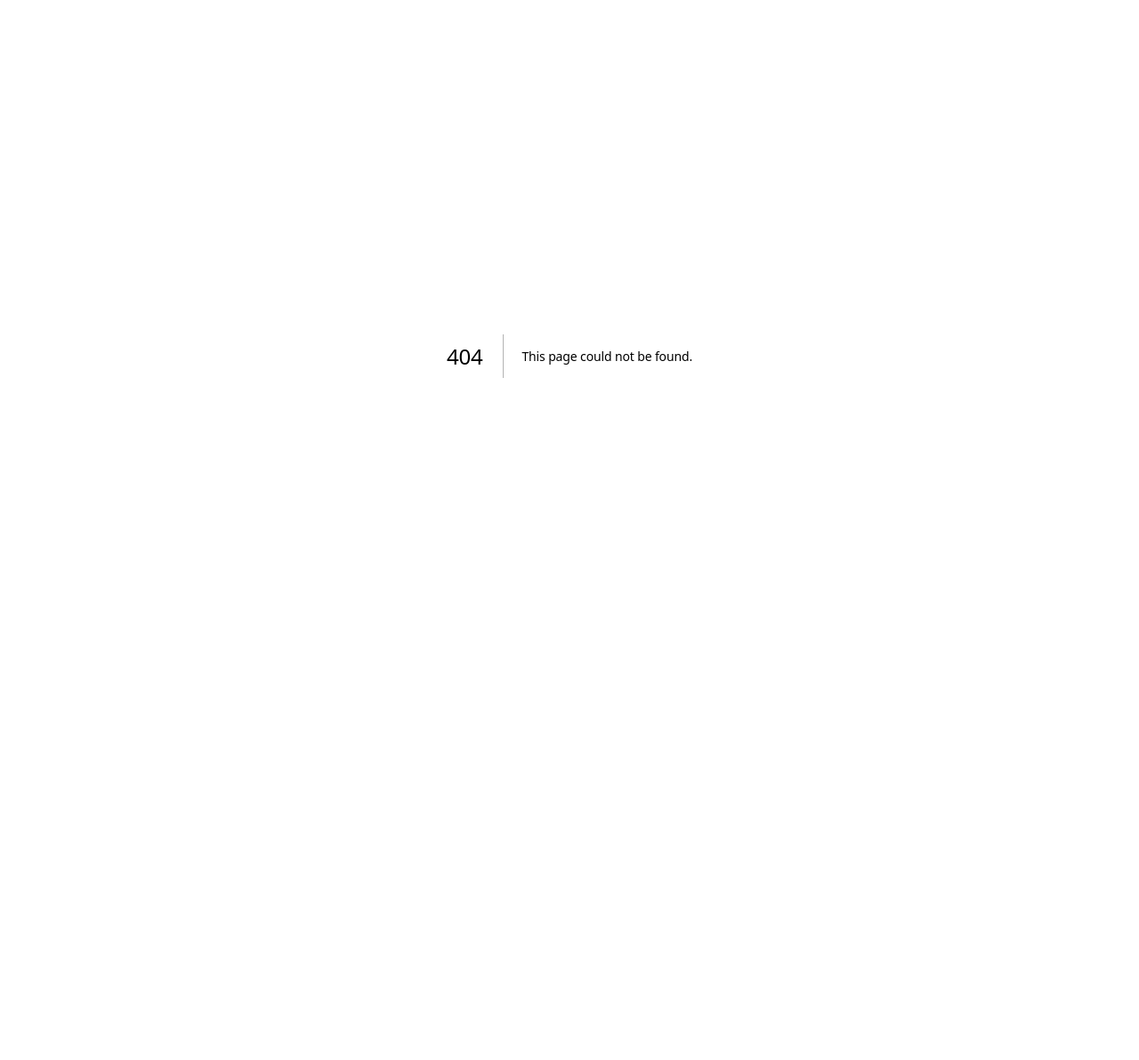
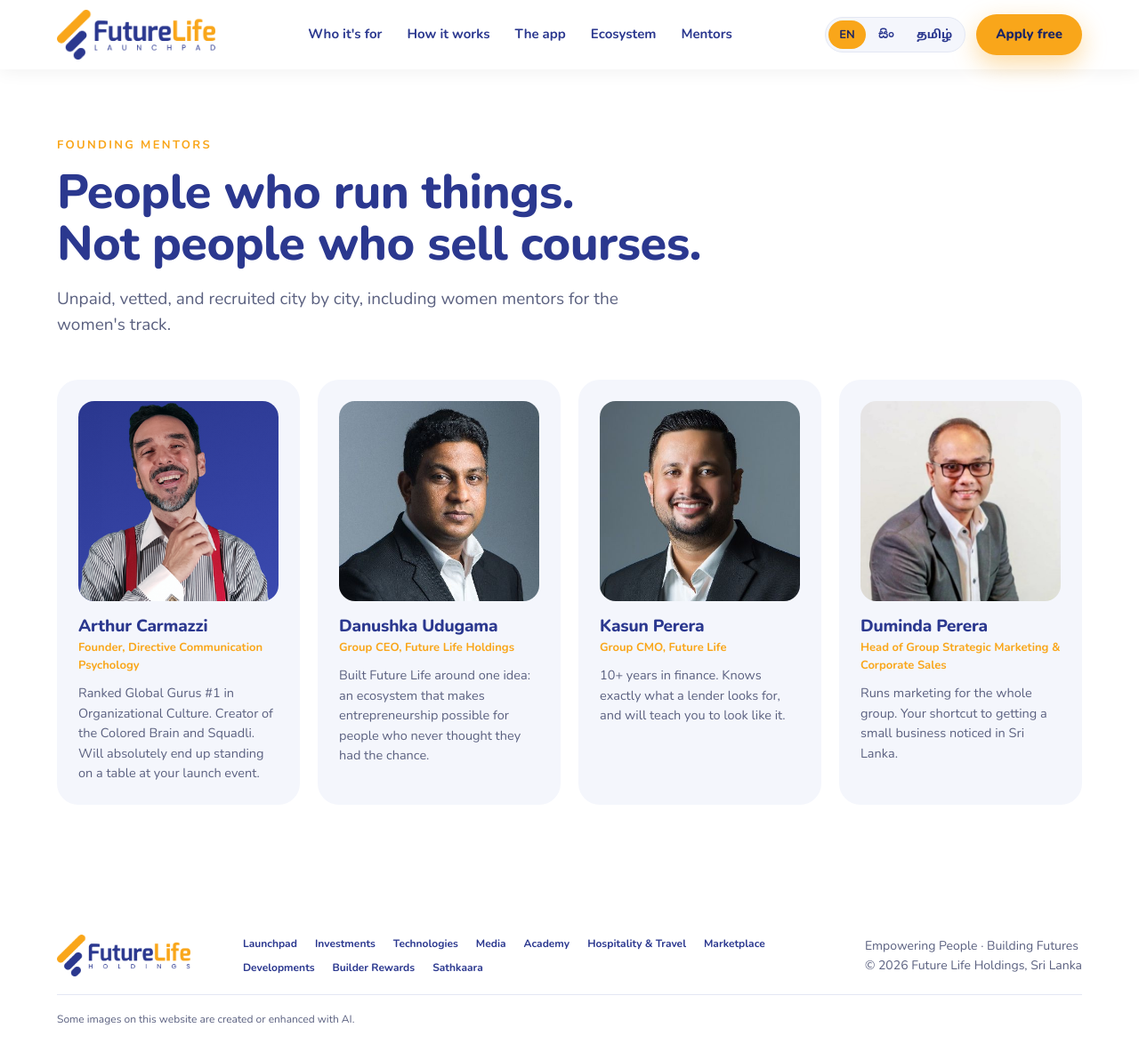
Before and after one commit to ArthurCarmazzi/future-life-launchpad, a Next.js app: page /mentors in a window 1280 px wide. Before the commit this address had no page. Shown: the top 1192 px of the page at 89% size. Before the commit the page ends 800 px from the top, so only its background shows below. Built offline with nearby package versions, Linux system fonts and the light colour scheme.

Commit message:
Move mentors section to its own /mentors page
Split the page markup into nav, home, mentors and footer fragments with
shared Nav and Footer components. Nav links use /#section so they work
from both pages; the mentors page starts with a solid nav.

```diff
--- /dev/null
+++ b/app/mentors/page.tsx
@@ -0,0 +1,22 @@
+import type { Metadata } from 'next';
+import Enhancer from '@/components/Enhancer';
+import Footer from '@/components/Footer';
+import Nav from '@/components/Nav';
+import { readContent } from '@/lib/content';
+
+export const metadata: Metadata = {
+  title: 'Founding mentors | Future Life Launchpad',
+  description:
+    'Meet the founding mentors of Future Life Launchpad: unpaid, vetted people who run things, recruited city by city.',
+};
+
+export default function MentorsPage() {
+  return (
+    <>
+      <Nav solid />
+      <div dangerouslySetInnerHTML={{ __html: readContent('mentors') }} />
+      <Footer />
+      <Enhancer />
+    </>
+  );
+}
--- a/components/Enhancer.tsx
+++ b/components/Enhancer.tsx
@@ -18,7 +18,9 @@ export default function Enhancer() {
 
     // Sticky nav
     const nav = document.getElementById('nav');
-    const onScroll = () => nav?.classList.toggle('solid', window.scrollY > 60);
+    const onScroll = () => {
+      if (nav && !nav.hasAttribute('data-solid')) nav.classList.toggle('solid', window.scrollY > 60);
+    };
     onScroll();
     window.addEventListener('scroll', onScroll, { passive: true });
     cleanups.push(() => window.removeEventListener('scroll', onScroll));
--- /dev/null
+++ b/components/Footer.tsx
@@ -0,0 +1,5 @@
+import { readContent } from '@/lib/content';
+
+export default function Footer() {
+  return <div dangerouslySetInnerHTML={{ __html: readContent('footer') }} />;
+}
--- /dev/null
+++ b/components/Nav.tsx
@@ -0,0 +1,8 @@
+import { readContent } from '@/lib/content';
+
+/** Site nav. `solid` keeps it white from the start (pages without a hero image). */
+export default function Nav({ solid = false }: { solid?: boolean }) {
+  let html = readContent('nav');
+  if (solid) html = html.replace('<nav id="nav"', '<nav id="nav" class="solid" data-solid');
+  return <div dangerouslySetInnerHTML={{ __html: html }} />;
+}
--- /dev/null
+++ b/content/footer.html
@@ -0,0 +1,6 @@
+<footer><div class="wrap">
+  <img class="fl-logo" src="/logos/holdings.png" alt="Future Life Holdings" width="1600" height="508">
+  <div class="fam"><span>Launchpad</span><span>Investments</span><span>Technologies</span><span>Media</span><span>Academy</span><span>Hospitality &amp; Travel</span><span>Marketplace</span><span>Developments</span><span>Builder Rewards</span><span>Sathkaara</span></div>
+  <div>Empowering People · Building Futures<br>© 2026 Future Life Holdings, Sri Lanka</div>
+  <div class="note">Some images on this website are created or enhanced with AI.</div>
+</div></footer>
--- /dev/null
+++ b/content/mentors.html
@@ -0,0 +1,9 @@
+<section id="mentors" style="padding-top:150px"><div class="wrap">
+  <div class="reveal"><span class="eyebrow">Founding mentors</span>
+  <h2 class="h2">People who run things.<br>Not people who sell courses.</h2>
+  <p class="lede">Unpaid, vetted, and recruited city by city, including women mentors for the women's track.</p></div>
+  <div class="mentors-grid reveal"><article class="mentor"><div class="mav cut"><img src="/img/m_arthur.png" alt="Arthur Carmazzi"></div><h4>Arthur Carmazzi</h4><div class="role">Founder, Directive Communication Psychology</div><p>Ranked Global Gurus #1 in Organizational Culture. Creator of the Colored Brain and Squadli. Will absolutely end up standing on a table at your launch event.</p></article>
+<article class="mentor"><div class="mav"><img src="/img/m_danushka.jpg" alt="Danushka Udugama"></div><h4>Danushka Udugama</h4><div class="role">Group CEO, Future Life Holdings</div><p>Built Future Life around one idea: an ecosystem that makes entrepreneurship possible for people who never thought they had the chance.</p></article>
+<article class="mentor"><div class="mav"><img src="/img/m_kasun.jpg" alt="Kasun Perera"></div><h4>Kasun Perera</h4><div class="role">Group CMO, Future Life</div><p>10+ years in finance. Knows exactly what a lender looks for, and will teach you to look like it.</p></article>
+<article class="mentor"><div class="mav"><img src="/img/m_duminda.jpg" alt="Duminda Perera"></div><h4>Duminda Perera</h4><div class="role">Head of Group Strategic Marketing &amp; Corporate Sales</div><p>Runs marketing for the whole group. Your shortcut to getting a small business noticed in Sri Lanka.</p></article></div>
+</div></section>
--- /dev/null
+++ b/content/nav.html
@@ -0,0 +1,5 @@
+<nav id="nav"><div class="wrap">
+  <a href="/"><img class="fl-logo logo-on-hero" src="/logos/launchpad-light.png" alt="Future Life Launchpad" width="1600" height="508"><img class="fl-logo logo-on-solid" src="/logos/launchpad.png" alt="Future Life Launchpad" width="1600" height="508"></a>
+  <ul><li><a href="/#who">Who it's for</a></li><li><a href="/#how">How it works</a></li><li><a href="/#app">The app</a></li><li><a href="/#ecosystem">Ecosystem</a></li><li><a href="/mentors/">Mentors</a></li></ul>
+  <div class="navr"><div class="lang" role="group" aria-label="Language"><button data-lang="en" class="on">EN</button><button data-lang="si" lang="si">සිං</button><button data-lang="ta" lang="ta">தமிழ்</button></div><a class="btn" href="/#apply">Apply free</a></div>
+</div></nav>
--- /dev/null
+++ b/lib/content.ts
@@ -0,0 +1,7 @@
+import fs from 'node:fs';
+import path from 'node:path';
+
+/** Reads an HTML fragment from /content at render time (build time for the static export). */
+export function readContent(name: string): string {
+  return fs.readFileSync(path.join(process.cwd(), 'content', `${name}.html`), 'utf8');
+}
```
Also changed, not shown: app/page.tsx (+6 -7 lines), content/home.html (renamed from content/body.html, +0 -23 lines), 1 other file (tests, documents, lock files or other folders).
